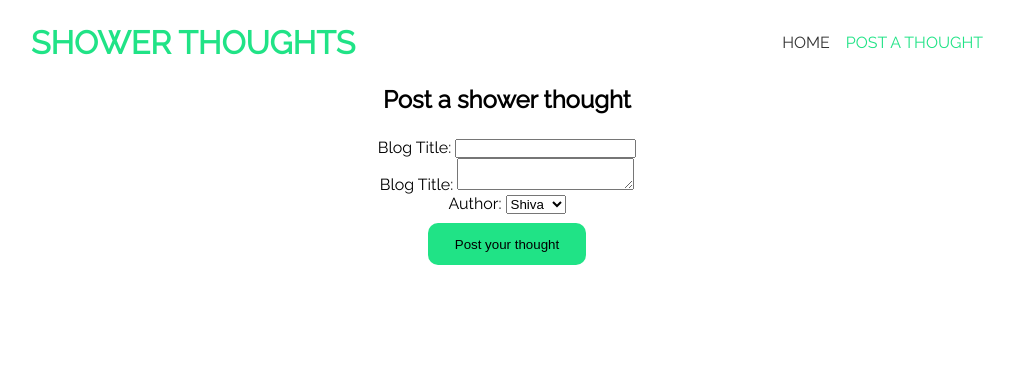
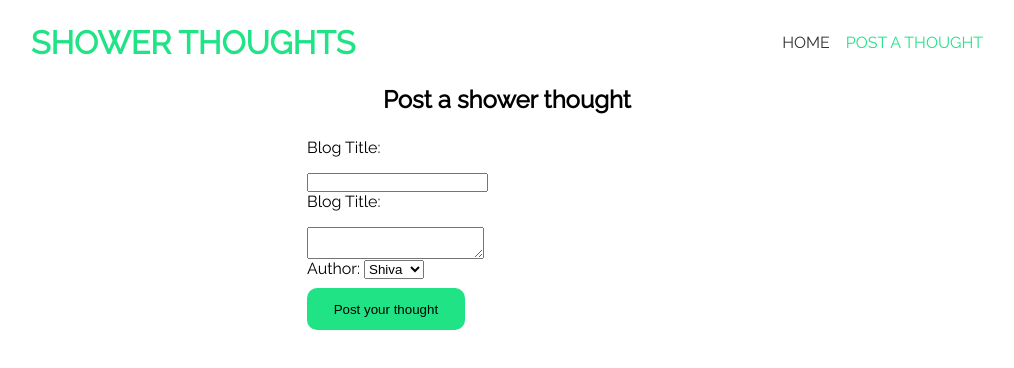
Before and after one commit to shivaprakash-sudo/shower-thoughts, a React (Create React App) app: page /post_a_thought in a window 1280 px wide. Shown: the top 368 px of the page, without its empty margins (133-1147 px from the left). Built offline with nearby package versions, Linux system fonts and the light colour scheme.

Commit message:
added post form and edited some stylings

```diff
--- a/src/PostAThought.js
+++ b/src/PostAThought.js
@@ -5,12 +5,16 @@ const PostAThought = () => {
   const [body, setBody] = useState("");
   const [author, setAuthor] = useState("Shiva");
   return (
-    <div className="post-a-thought txt-center">
-      <h2 className="post-form-heading">Post a shower thought</h2>
-      <form action="">
+    <div className="post-a-thought-container m-auto">
+      <h2 className="post-form-heading txt-center">Post a shower thought</h2>
+      <form className="form" action="">
         <div className="blog-title-container">
-          <label htmlFor="blog-title">Blog Title: </label>
+          <label className="d-block" htmlFor="blog-title">
+            Blog Title:
+          </label>
           <input
+            id="blog-title"
+            className="d-block"
             type="text"
             name="blog-title"
             required
@@ -21,8 +25,12 @@ const PostAThought = () => {
           />
         </div>
         <div className="blog-body-container">
-          <label htmlFor="blog-body">Blog Title: </label>
+          <label className="d-block" htmlFor="blog-body">
+            Blog Title:
+          </label>
           <textarea
+            id="blog-body"
+            className="d-block"
             name="blog-body"
             required
             value={body}
--- a/src/index.css
+++ b/src/index.css
@@ -60,6 +60,13 @@ a:hover {
 
 .m-auto {
     margin: auto;
+}
+
+
+/* display classes */
+
+.d-block {
+    display: block;
 }
 
 
@@ -186,9 +193,17 @@ a:hover {
 } */
 
 
-/* post form styles */
+/* post a thought form styles */
+
+.post-a-thought-container {
+    max-width: 400px;
+}
 
 .post-form-heading {
+    margin-bottom: 1em;
+}
+
+.form label {
     margin-bottom: 1em;
 }
 
```
